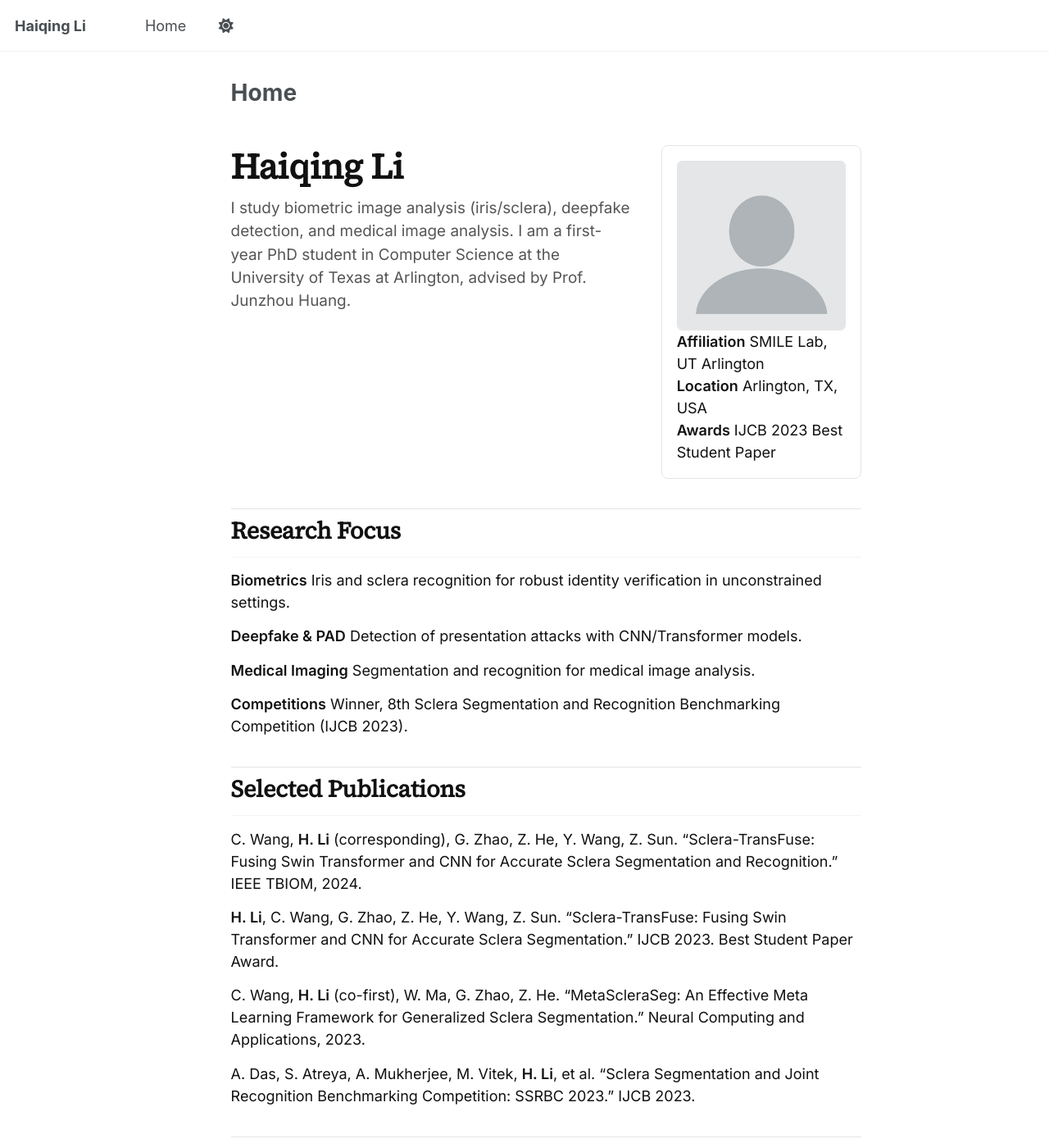
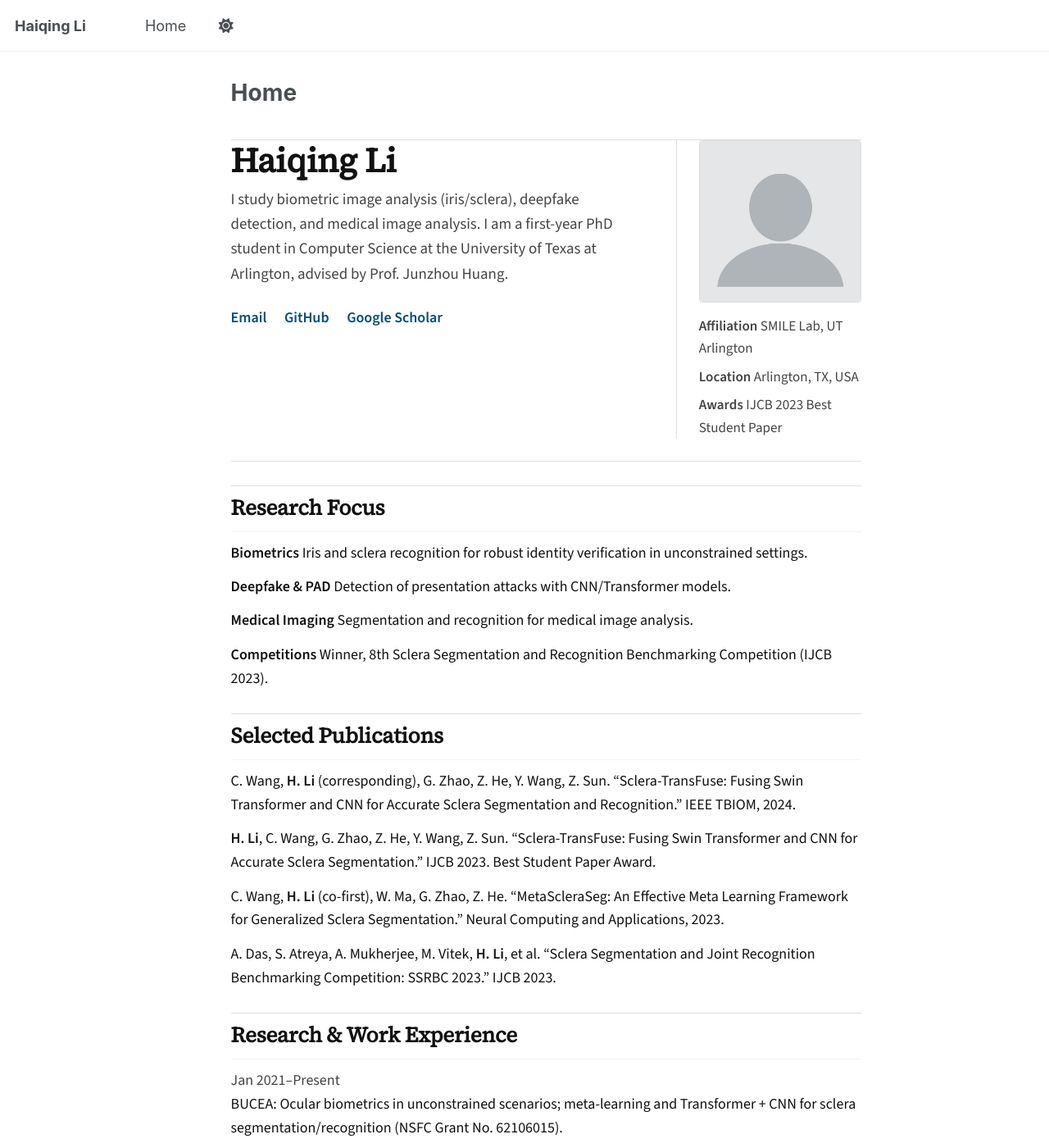
Before and after one commit to lhqqq/lhqqq.github.io, a Jekyll site: the page built from _pages/about.md, in a window 1280 px wide and 1400 px high. Shown: the whole window at 82% size. Built offline with Jekyll 4.4.1, drawn with Linux system fonts in a browser that asks for light colours; emoji names are drawn with the system emoji font; a script that is not in the unit is left out.

Commit message:
调整为机构主页风

```diff
--- a/_sass/custom.scss
+++ b/_sass/custom.scss
@@ -1,12 +1,14 @@
-@import url("https://fonts.googleapis.com/css2?family=Source+Serif+4:opsz,wght@8..60,400;500;600&family=Inter:wght@400;500;600&display=swap");
+@import url("https://fonts.googleapis.com/css2?family=Source+Serif+4:opsz,wght@8..60,400;500;600&family=Source+Sans+3:wght@400;500;600&display=swap");
 
 .onepage {
   --ink: #111;
-  --muted: #555;
-  --line: #e5e5e5;
+  --muted: #444;
+  --line: #ddd;
+  --accent: #0a4a7a;
 
-  font-family: "Inter", "Helvetica Neue", Arial, sans-serif;
+  font-family: "Source Sans 3", "Helvetica Neue", Arial, sans-serif;
   color: var(--ink);
+  line-height: 1.6;
 }
 
 .onepage h1,
@@ -14,61 +16,85 @@
 .onepage h3 {
   font-family: "Source Serif 4", "Times New Roman", serif;
   letter-spacing: -0.01em;
+  color: var(--ink);
 }
 
 .onepage h1 {
-  font-size: 2.4rem;
-  margin: 0 0 0.6rem;
+  font-size: 2.3rem;
+  margin: 0 0 0.4rem;
 }
 
 .onepage .subtitle {
   font-size: 1.05rem;
   color: var(--muted);
-  max-width: 46rem;
+  max-width: 48rem;
+}
+
+.onepage a {
+  color: var(--accent);
 }
 
 .onepage .hero {
-  padding: 0;
-  border: none;
-  background: transparent;
-  box-shadow: none;
+  padding: 0 0 1.5rem;
+  border-bottom: 1px solid var(--line);
 }
 
 .onepage .hero-grid {
   display: grid;
-  grid-template-columns: minmax(0, 2fr) minmax(0, 1fr);
-  gap: 2rem;
+  grid-template-columns: minmax(0, 2.2fr) minmax(0, 1fr);
+  gap: 2.5rem;
   align-items: start;
 }
 
 .onepage .hero-card {
-  border: 1px solid var(--line);
-  padding: 1rem;
-  border-radius: 8px;
-  background: #fff;
+  border-left: 1px solid var(--line);
+  padding-left: 1.5rem;
+  background: transparent;
+  border-radius: 0;
   box-shadow: none;
 }
 
 .onepage .hero-card img {
   width: 100%;
-  border-radius: 6px;
+  border-radius: 4px;
   border: 1px solid var(--line);
+  margin-bottom: 0.8rem;
 }
 
-.onepage .chip-row,
-.onepage .op-btn {
+.onepage .card-meta {
+  display: grid;
+  gap: 0.4rem;
+  font-size: 0.95rem;
+  color: var(--muted);
+}
+
+.onepage .chip-row {
   display: none;
 }
 
+.onepage .hero-actions {
+  margin: 0.6rem 0 0.8rem;
+}
+
+.onepage .op-btn {
+  display: inline-block;
+  border: none;
+  padding: 0;
+  margin-right: 1rem;
+  color: var(--accent);
+  font-weight: 600;
+  text-decoration: none;
+}
+
 .onepage section {
-  margin-top: 2rem;
-  padding-top: 0.5rem;
+  margin-top: 1.6rem;
+  padding-top: 0.6rem;
   border-top: 1px solid var(--line);
 }
 
 .onepage .section-title {
-  font-size: 1.6rem;
-  margin: 0 0 0.8rem;
+  font-size: 1.45rem;
+  margin: 0 0 0.6rem;
 }
 
 .onepage .grid,
@@ -83,7 +109,7 @@
   border: none;
   background: transparent;
   padding: 0;
-  margin: 0 0 0.8rem;
+  margin: 0 0 0.7rem;
   box-shadow: none;
 }
 
@@ -96,15 +122,15 @@
 
 .onepage .contact-card {
   border: 1px solid var(--line);
-  border-radius: 8px;
+  border-radius: 4px;
   padding: 1rem;
-  background: #fff;
+  background: #fafafa;
   color: var(--ink);
 }
 
 .onepage .contact-card a {
-  color: inherit;
-  text-decoration: underline;
+  color: var(--accent);
+  text-decoration: none;
 }
 
 .onepage .reveal,
@@ -116,9 +142,16 @@
   animation: none;
 }
 
-@media (max-width: 860px) {
+@media (max-width: 900px) {
   .onepage .hero-grid {
     grid-template-columns: 1fr;
+  }
+
+  .onepage .hero-card {
+    border-left: none;
+    border-top: 1px solid var(--line);
+    padding-left: 0;
+    padding-top: 1rem;
   }
 
   .onepage .timeline-item span {
```
